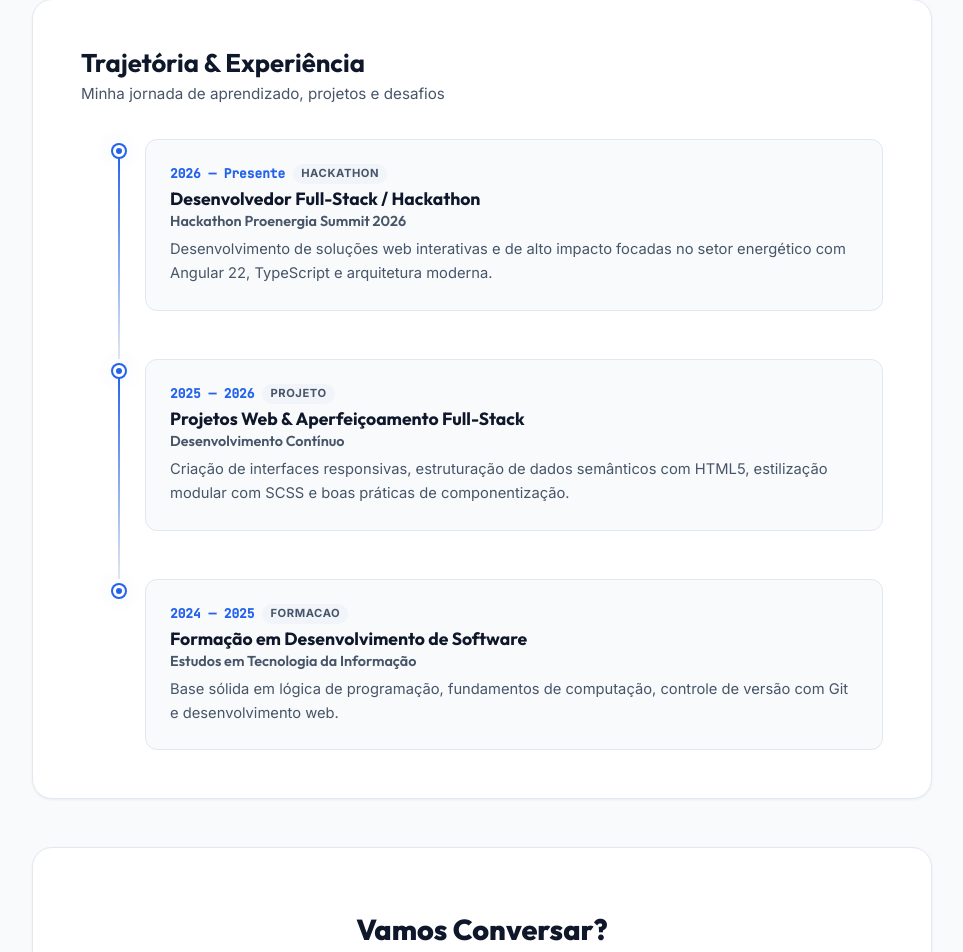
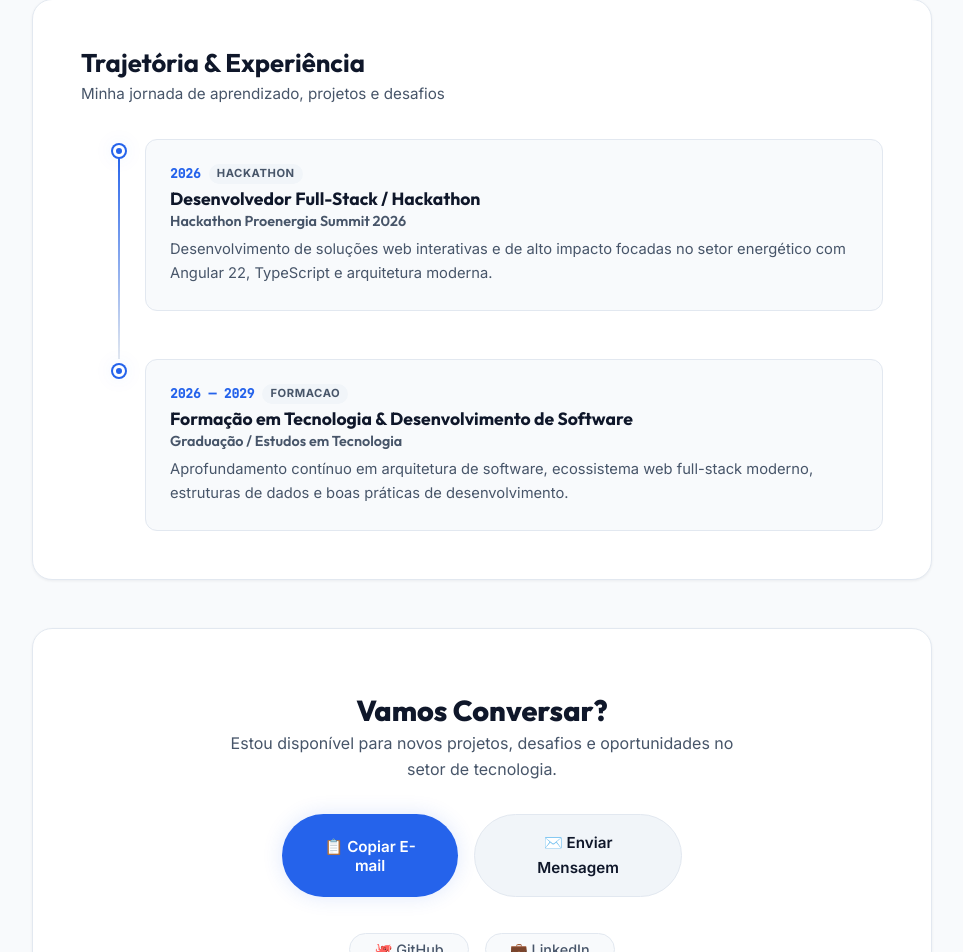
Before and after one commit to ricardodev11/curriculo-ricardo-sousa, an Angular app: page / in a window 1280 px wide. Shown: the part 982-1934 px from the top of the page, without its empty margins (158-1121 px from the left). Built offline with nearby package versions, Linux system fonts and the light colour scheme.

Commit message:
fix(experiencia): ajustar itens da trajetoria para hackathon e formacao 2026-2029

```diff
--- a/src/app/components/experiencia/experiencia.ts
+++ b/src/app/components/experiencia/experiencia.ts
@@ -12,7 +12,7 @@ export class ExperienciaComponent {
   experiencias = signal<Experiencia[]>([
     {
       id: 1,
-      periodo: '2026 — Presente',
+      periodo: '2026',
       titulo: 'Desenvolvedor Full-Stack / Hackathon',
       instituicao: 'Hackathon Proenergia Summit 2026',
       descricao: 'Desenvolvimento de soluções web interativas e de alto impacto focadas no setor energético com Angular 22, TypeScript e arquitetura moderna.',
@@ -20,18 +20,10 @@ export class ExperienciaComponent {
     },
     {
       id: 2,
-      periodo: '2025 — 2026',
-      titulo: 'Projetos Web & Aperfeiçoamento Full-Stack',
-      instituicao: 'Desenvolvimento Contínuo',
-      descricao: 'Criação de interfaces responsivas, estruturação de dados semânticos com HTML5, estilização modular com SCSS e boas práticas de componentização.',
-      tipo: 'projeto',
-    },
-    {
-      id: 3,
-      periodo: '2024 — 2025',
-      titulo: 'Formação em Desenvolvimento de Software',
-      instituicao: 'Estudos em Tecnologia da Informação',
-      descricao: 'Base sólida em lógica de programação, fundamentos de computação, controle de versão com Git e desenvolvimento web.',
+      periodo: '2026 — 2029',
+      titulo: 'Formação em Tecnologia & Desenvolvimento de Software',
+      instituicao: 'Graduação / Estudos em Tecnologia',
+      descricao: 'Aprofundamento contínuo em arquitetura de software, ecossistema web full-stack moderno, estruturas de dados e boas práticas de desenvolvimento.',
       tipo: 'formacao',
     },
   ]);
```
